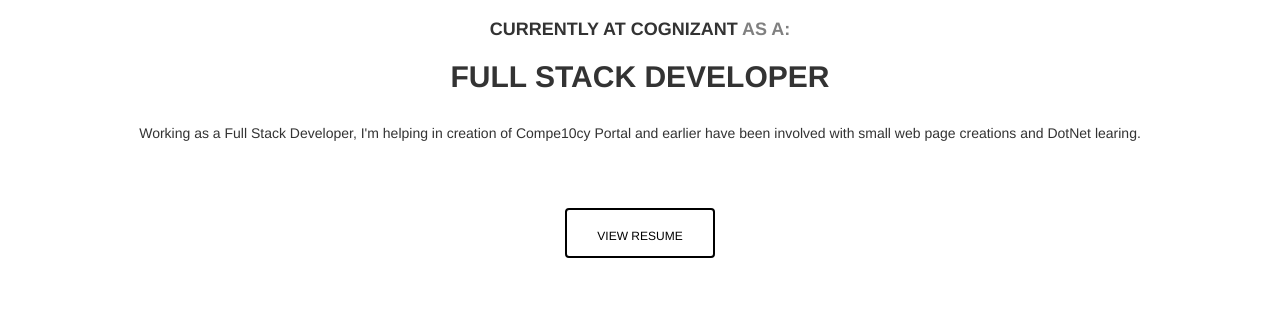
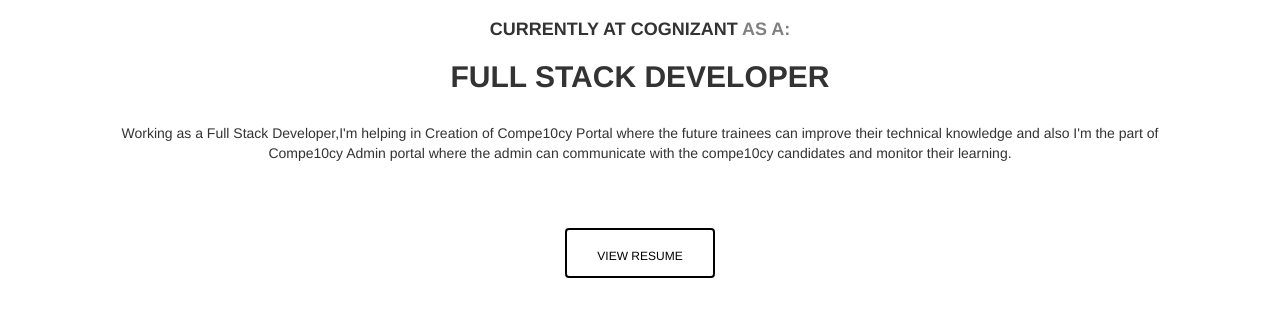
Before and after one commit to Saratha-Govindasamy/MyPersonalProfile, a plain HTML site: page index.html in a window 1280 px wide. Shown: the part 1060-1372 px from the top of the page. Drawn offline with nearby package versions, Linux system fonts and the light colour scheme.

Commit message:
Update index.html

```diff
--- a/index.html
+++ b/index.html
@@ -207,7 +207,7 @@
             </h4>
             <h2 id="pat"><b>FULL STACK DEVELOPER</b></h2>
             <p id="para">
-                Working as a Full Stack Developer, I'm helping in creation of Compe10cy Portal and earlier have been involved with small web page creations and DotNet learing.</p>
+                Working as a Full Stack Developer,I'm helping in Creation of Compe10cy Portal where the future trainees can improve their technical knowledge and also I'm the part of Compe10cy Admin portal where the admin can communicate with the compe10cy candidates and monitor their learning. </p>
             <br />
             <br />
             <a href="#" class="btn blk" id="button">VIEW RESUME</a>
```
